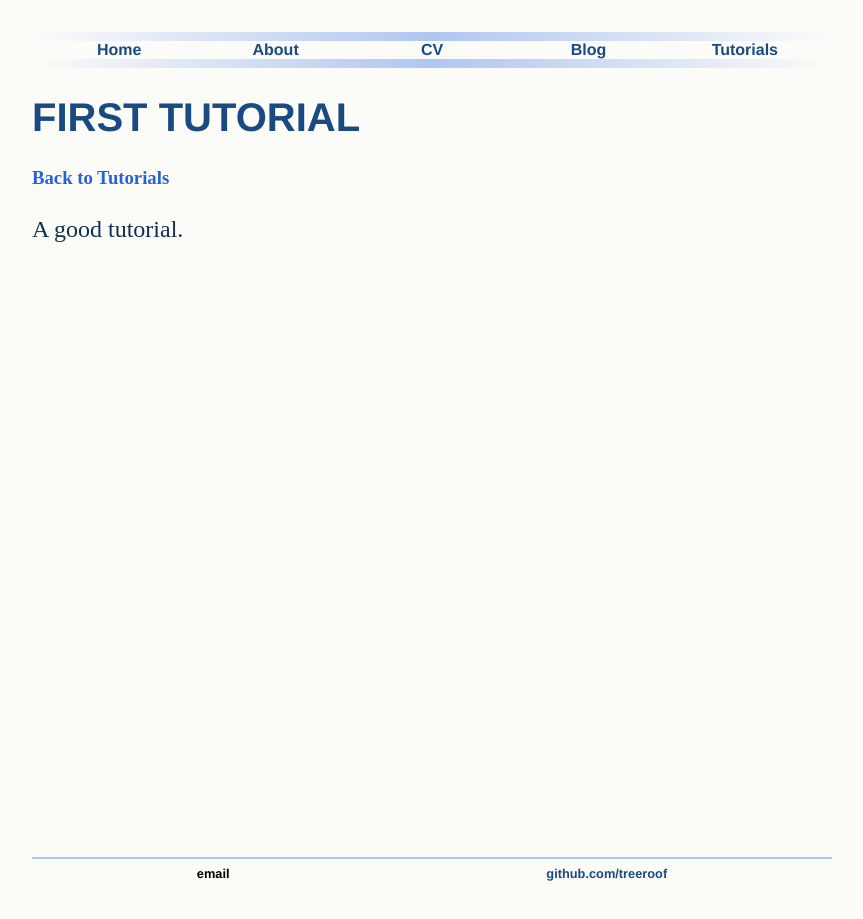
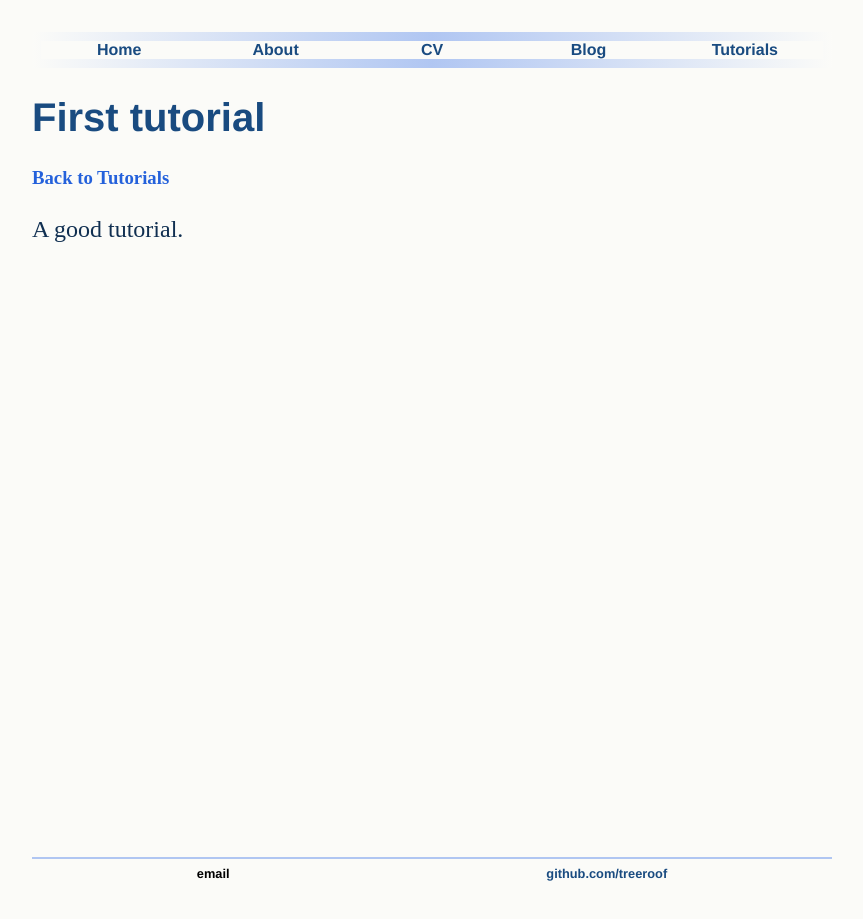
Before and after one commit to treeroof/treeroof.github.io, a Jekyll site: the page built from _tutorials/2021-07-03-my-first-tutorial.md, in a window 1280 px wide. Shown: the whole page, without its empty margins (208-1071 px from the left). Built offline with Jekyll 4.4.1, drawn with Linux system fonts in a browser that asks for light colours.

Commit message:
capitalize titles steps

```diff
--- a/_layouts/step.html
+++ b/_layouts/step.html
@@ -1,7 +1,7 @@
 ---
 layout: default
 ---
-<h1>{{ page.title }}</h1>
+<h1>{{ page.title | capitalize }}</h1>
 
 {% assign myparent = 'tutorials/' | append: page.tutorial %}
 
```
